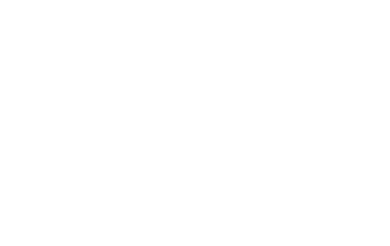
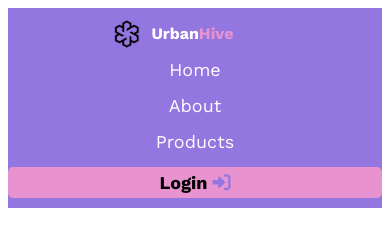
Before and after one commit to Sharifrony725/simple-ecommerce-website, a plain HTML site: page index.html in a window 390 px wide. Drawn offline with nearby package versions, Linux system fonts and the light colour scheme.

Commit message:
nav bar section with mobile responsive

```diff
--- /dev/null
+++ b/css/responsive.css
@@ -0,0 +1,26 @@
+@media screen and (max-width: 400px){
+    .nav-container{
+        flex-direction: column;
+    }
+    .nav-item-container{
+       flex-direction: column;
+       gap: 15px;
+       width: 100%;
+    }
+    .nav-item-container .login-btn{
+        margin-bottom: 10px;
+    }
+
+    .logo-container img{
+        margin-right: 0px;
+    }
+    .logo-container h3{
+    font-size: 1rem;
+    }
+
+
+
+
+
+
+}
--- a/css/style.css
+++ b/css/style.css
@@ -0,0 +1,67 @@
+/* google font family */
+@import url('https://fonts.googleapis.com/css2?family=Lato:wght@100;300;400;700&family=Work+Sans:wght@400;600;700;800&display=swap');
+
+body{
+font-family: 'Lato', sans-serif;
+font-family: 'Work Sans', sans-serif;
+}
+*{
+    box-sizing: border-box;
+}
+/* nav sections styles */
+.nav{
+    background-color: #9376e0;
+}
+
+.nav-container{
+    min-height: 50px;
+    display: flex;
+    justify-content: space-between;
+    align-items: center;
+    max-width: 1400px;
+    margin: 0 auto;
+}
+.logo-container{
+    width: 50%;
+    display: flex;
+}
+.logo-container .hive{
+   color: #e893cf;
+}
+.fa-solid{
+color: #9376e0;
+}
+.logo-container .urban{
+   color: #fff;
+}
+.logo-container img{
+   width: 50px;
+   object-fit: contain;
+   margin-right: 10px;
+}
+.logo-container h3{
+    font-size: 2rem;
+}
+
+.nav-item-container{
+    width: 50%;
+
+}
+.nav-item-container{
+    display: flex;
+     justify-content: space-between;
+}
+
+.nav-item-container a{
+    text-decoration: none;
+    color: #fff;
+    font-size: 18px;
+    text-align: center
+}
+.nav-item-container .login-btn{
+    padding: 5px 10px;
+    background-color: #e893cf;
+    border-radius: 5px;
+    color: black;
+    font-weight: 700;
+}
--- a/index.html
+++ b/index.html
@@ -3,13 +3,36 @@
 <head>
     <meta charset="UTF-8">
     <meta name="viewport" content="width=device-width, initial-scale=1.0">
-    <title>UrbanHub</title>
+    <title>UrbanHive</title>
     <!-- font awesome cdn -->
     <link rel="stylesheet" href="https://cdnjs.cloudflare.com/ajax/libs/font-awesome/6.4.0/css/all.min.css" integrity="sha512-iecdLmaskl7CVkqkXNQ/ZH/XLlvWZOJyj7Yy7tcenmpD1ypASozpmT/E0iPtmFIB46ZmdtAc9eNBvH0H/ZpiBw==" crossorigin="anonymous" referrerpolicy="no-referrer" />
     <!-- custom css link -->
-    <link rel="stylesheet" href="css/style.css">
+    <link rel="stylesheet" href="./css/style.css">
+    <link rel="stylesheet" href="./css/responsive.css">
 </head>
 <body>
+    <!-- nav section starts here -->
 
+<nav class="nav">
+    <div class="nav-container">
+        <div class="logo-container">
+            <img src="./resources/nav-image/urban-hive.png" alt="" srcset="">
+            <h3 class="urban">Urban<span class="hive">Hive</span></h3>
+        </div>
+        <div class="nav-item-container">
+                <a href="#">Home</a>
+                <a href="#">About</a>
+                <a href="#">Products</a>
+                <a href="#" class="login-btn">
+                 Login <i class="fa-solid fa-right-to-bracket"></i>
+                </a>
+        </div>
+    </div>
+</nav>
+    <!-- nav section ends here -->
+
+    <!-- banner section starts here -->
+
+    <!-- banner section ends here -->
 </body>
 </html>
```
